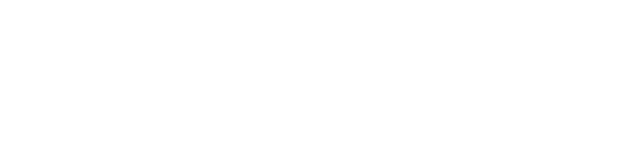
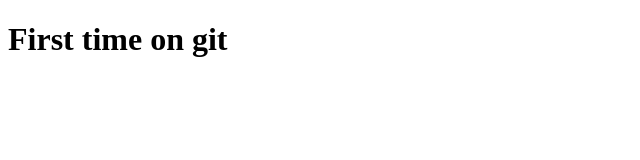
Before and after one commit to iyshabarton/helloWorld, a plain HTML site: page index.html in a window 1280 px wide. Shown: the whole page, without its empty margins (0-640 px from the left). Drawn offline with Linux system fonts and the light colour scheme.

Commit message:
Added text to header 1 <h1>

```diff
--- a/index.html
+++ b/index.html
@@ -4,7 +4,7 @@
     <title>Changed title</title>
   </head>
   <body>
-    <h1></h1>
+    <h1>First time on git</h1>
     <h2></h2>
   </body>
 </html>
```
